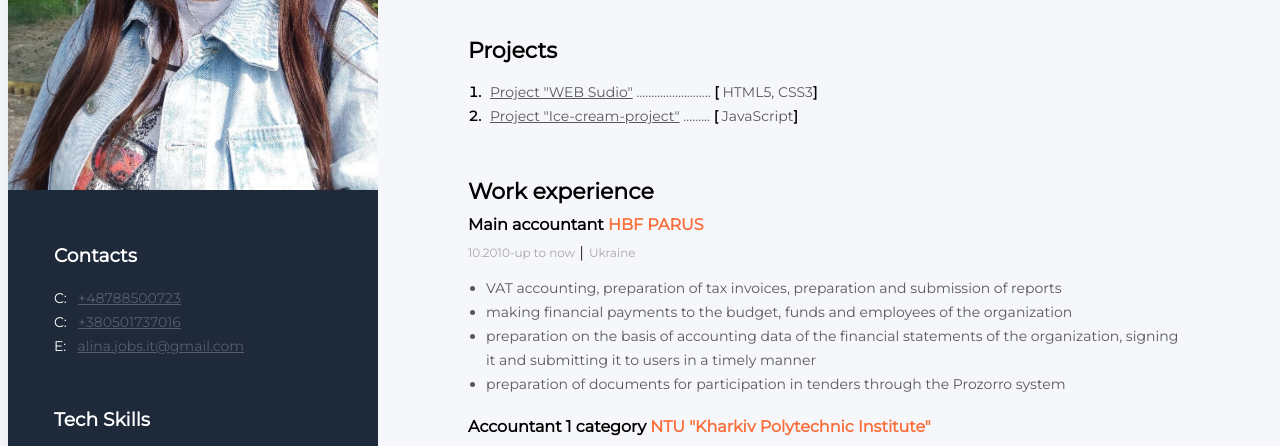
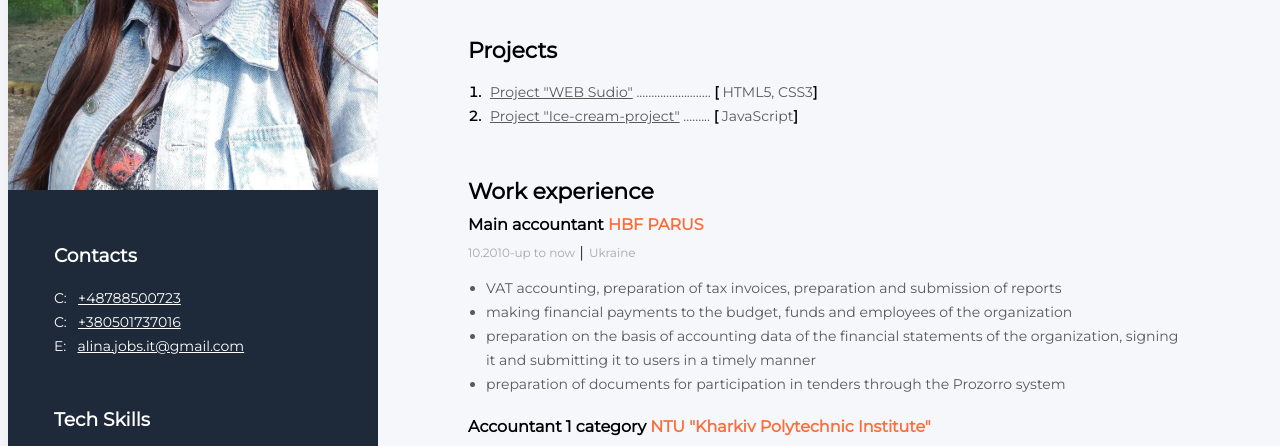
Before and after one commit to alinka85/resume, a plain HTML site: page index.html in a window 1280 px wide. Shown: the part 306-752 px from the top of the page. Drawn offline with Linux system fonts and the light colour scheme.

Commit message:
Update style.css

```diff
--- a/css/style.css
+++ b/css/style.css
@@ -184,7 +184,7 @@ margin-bottom: 10px;
     margin-right: 7px;
 }
 .contacts-section-link {
-    color:#565e6a;
+    color:#fff;
     font-weight: bolt;
     font-size: 14px;
     line-height: 24px;
```
